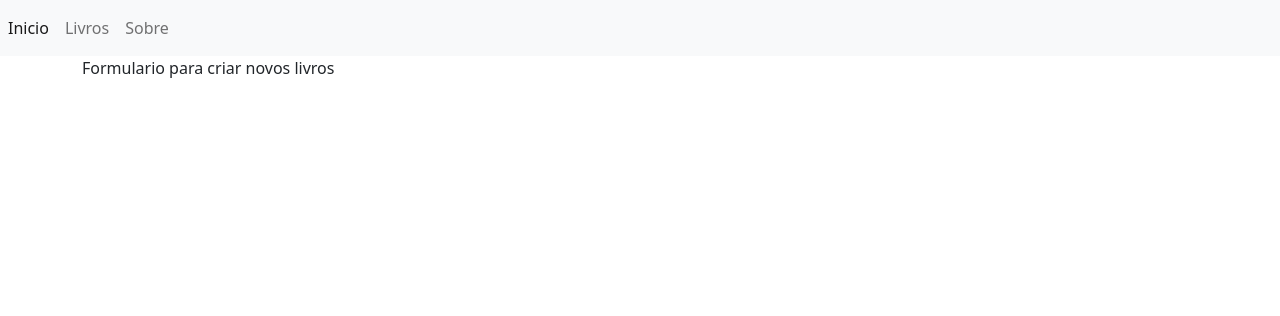
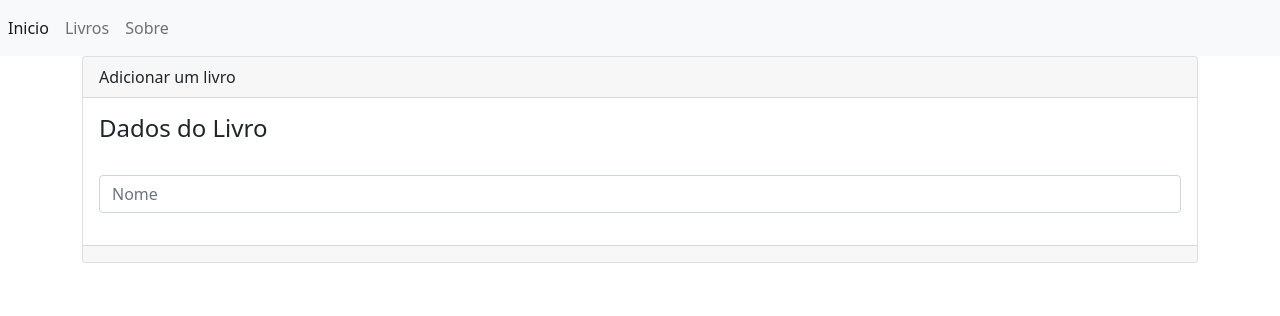
Before and after one commit to michelclemer/Django_sistema_livraria, a Django app: page /livros/criar in a window 1280 px wide. Shown: the top 316 px of the page. Run offline with Django 3.2, Linux system fonts and the light colour scheme.

Commit message:
feat: creating page to edit and delete books

```diff
--- a/sistemaLivraria/templates/livros/criar.html
+++ b/sistemaLivraria/templates/livros/criar.html
@@ -4,6 +4,17 @@
 
 {% block conteudo %}
 
-Formulario para criar novos livros
+<div class="card">
+    <div class="card-header">
+        Adicionar um livro
+    </div>
+    <div class="card-body">
+        <h4 class="card-title">Dados do Livro</h4>
+        {% include 'livros/formulario.html' %}
+    </div>
+    <div class="card-footer text-muted">
+
+    </div>
+</div>
 
 {% endblock %}
--- a/sistemaLivraria/templates/livros/formulario.html
+++ b/sistemaLivraria/templates/livros/formulario.html
@@ -0,0 +1,8 @@
+<form enctype="multipart/form-data" method="post">
+    <div class="mb-3">
+      <label for="" class="form-label"></label>
+      <input type="text"
+        class="form-control" name="" id="" aria-describedby="helpId" placeholder="Nome">
+
+    </div>
+</form>
--- a/sistemaLivraria/templates/livros/index.html
+++ b/sistemaLivraria/templates/livros/index.html
@@ -26,7 +26,10 @@
                         <td>Django com Python</td>
                         <td>Imagem.png</td>
                         <td>Descrição do livro</td>
-                        <td>Editar</td>
+                        <td>
+                            <a name="" id="" class="btn btn-info" href="{% url 'editar'%}" role="button">Editar</a>
+                            <a name="" id="" class="btn btn-info" href="#" role="button">Excluir</a>
+                        </td>
                     </tr>
 
                 </tbody>
--- a/sistemaLivraria/urls.py
+++ b/sistemaLivraria/urls.py
@@ -6,4 +6,5 @@ urlpatterns = [
     path('about', views.about, name='about'),
     path('livros', views.livros, name='livros'),
     path('livros/criar', views.criar, name='criar'),
+    path('livros/editar', views.editar, name='editar'),
 ]
--- a/sistemaLivraria/views.py
+++ b/sistemaLivraria/views.py
@@ -16,3 +16,5 @@ def livros(request):
     return render(request, 'livros/index.html')
 def criar(request):
     return render(request, 'livros/criar.html')
+def editar(request):
+    return render(request, 'livros/editar.html')
```
Also changed, not shown: sistemaLivraria/templates/livros/editar.html (+13 -1 lines).
